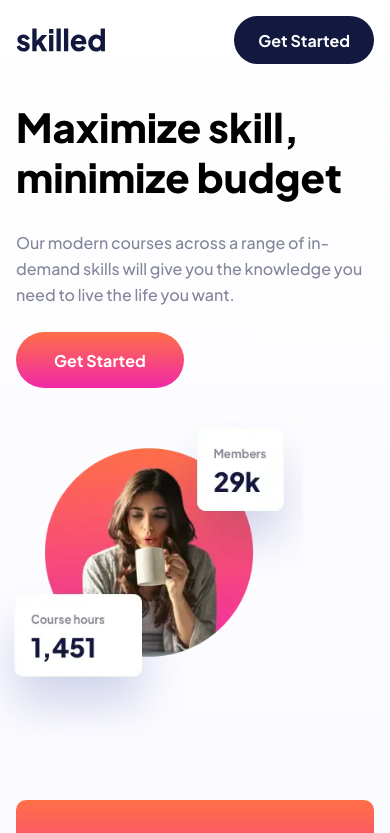
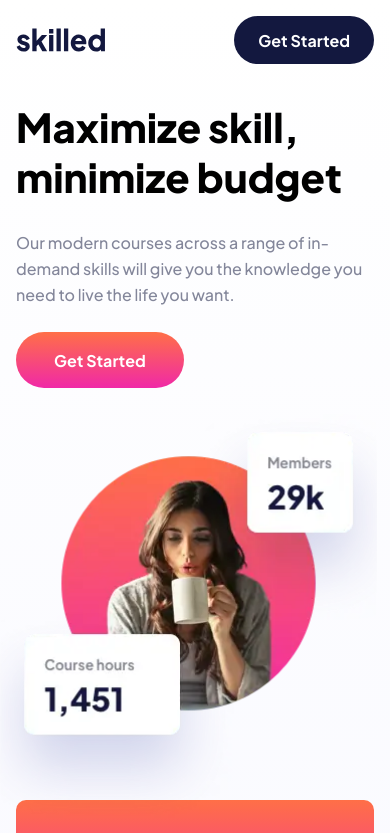
Before and after one commit to newbpydev/10-skilled-e-learning-landing-page-vue-ts, a Vue app: page / in a window 390 px wide. Shown: the top 833 px of the page. Built offline with nearby package versions, Linux system fonts and the light colour scheme.

Commit message:
final hero image mobile detail

```diff
--- a/src/components/TheHeroSection.vue
+++ b/src/components/TheHeroSection.vue
@@ -113,6 +113,7 @@ import ButtonComponent from "@/components/UI/ButtonComponent.vue";
     }
 
     & img {
+      max-width: none;
       position: absolute;
       display: block;
       top: 31rem;
@@ -134,19 +135,6 @@ import ButtonComponent from "@/components/UI/ButtonComponent.vue";
         width: 104.1rem;
         transform: translate(10rem, 2rem);
       }
-
-      /*
-      transform: scale(1.27);
-      @media screen and (min-width: 48em) {
-        transform: scale(2.1) translate(5.5rem, -3.6rem);
-        z-index: -1;
-      }
-
-      @media screen and (min-width: 90em) {
-        width: 200rem;
-        transform: translate(30rem, -40rem);
-      }
-      */
     }
   }
 }
```
